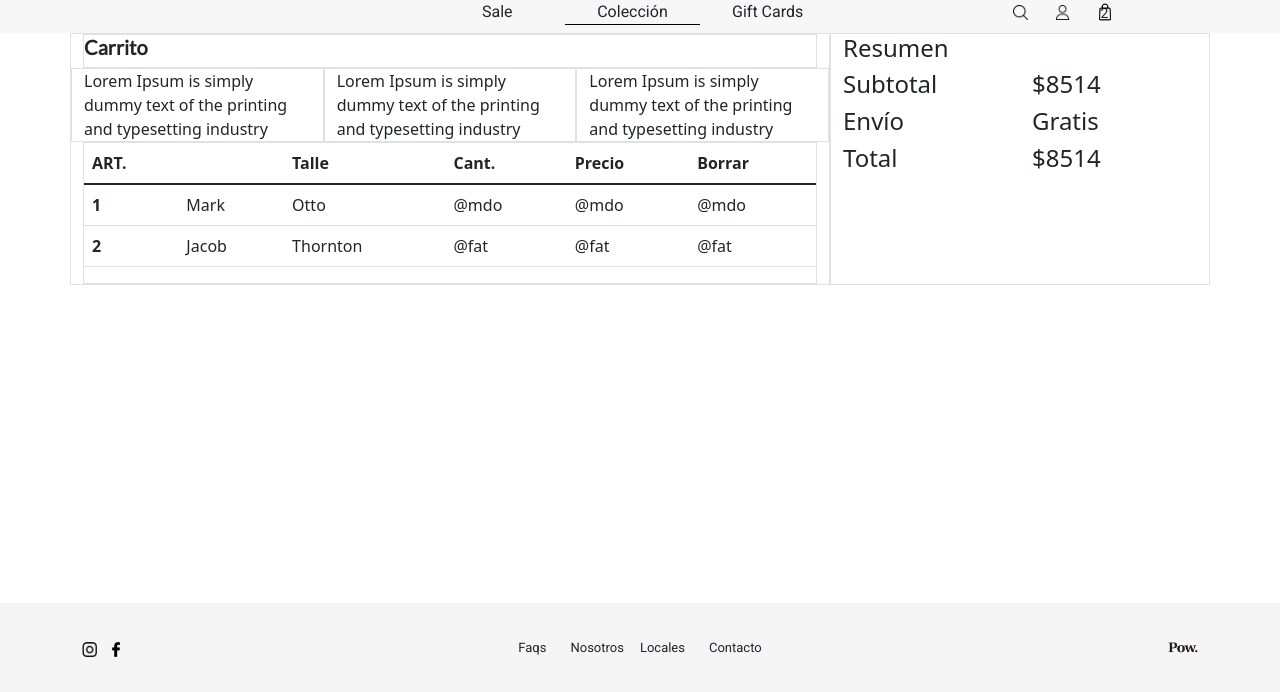
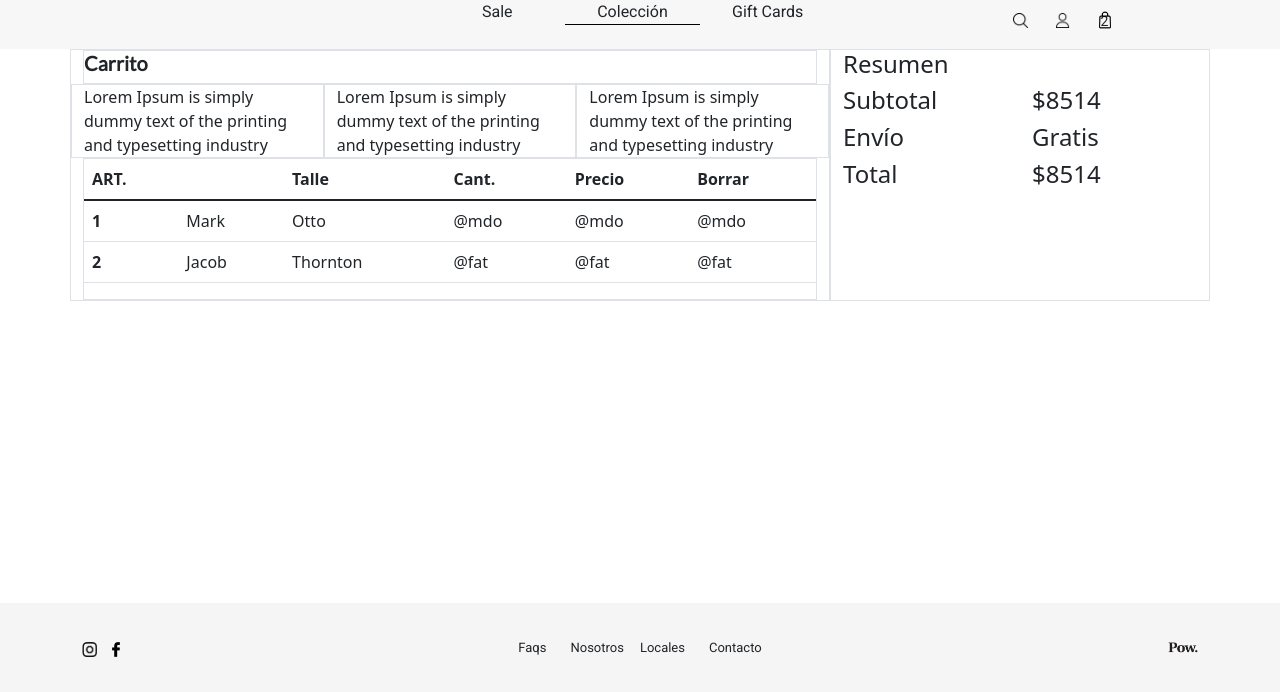
Before and after one commit to fabbiodv/ejercicio-it-carrito, a plain HTML site: page index.html in a window 1280 px wide. Shown: the part 108-800 px from the top of the page. Drawn offline with nearby package versions, Linux system fonts and the light colour scheme.

Commit message:
Padding bottom header

```diff
--- a/index.html
+++ b/index.html
@@ -31,7 +31,7 @@
         <div class="row">
           <div class="col-4 ">
           </div>
-          <div class="col-4 pt-2 pb-2 d-flex">
+          <div class="col-4 pt-2 pb-4 d-flex">
               <div class="col-4 d-flex justify-content-around">
                 <a href="#" class="link-dark">Sale</a>
               </div>
```
